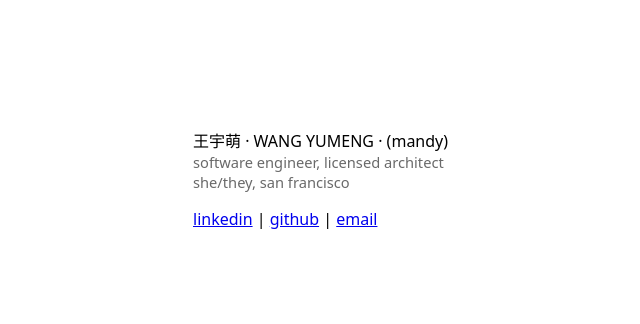
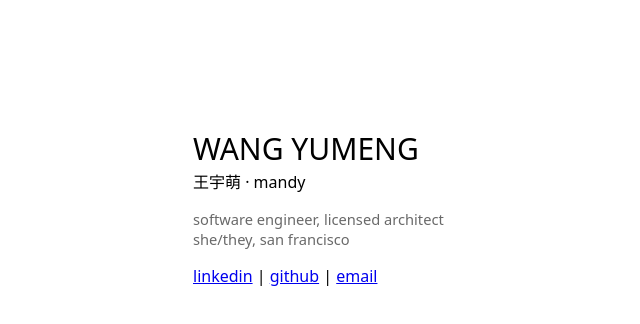
Before and after one commit to e-lu6a/e-lu6a, a plain HTML site: page index.html in a window 1280 px wide. Shown: the whole page, without its empty margins (63-703 px from the left). Drawn offline with Linux system fonts and the light colour scheme.

Commit message:
change styling

```diff
--- a/apply-to-all.css
+++ b/apply-to-all.css
@@ -1,7 +1,7 @@
 /** --- html elements --- */
 
 body {
-    font-family: ui-sans-serif,system-ui,-apple-system,BlinkMacSystemFont,Segoe UI,Roboto,Helvetica Neue,Arial,Noto Sans,sans-serif,Apple Color Emoji,Segoe UI Emoji,Segoe UI Symbol,Noto Color Emoji;
+    font-family: ui-sans-serif, system-ui, -apple-system, BlinkMacSystemFont, Segoe UI, Roboto, Helvetica Neue, Arial, Noto Sans, sans-serif, Apple Color Emoji, Segoe UI Emoji, Segoe UI Symbol, Noto Color Emoji;
     /* font-family: Helvetica, Arial, sans-serif; */
     margin: 10% 20%;
     /* width: fit-content; */
@@ -14,6 +14,12 @@ li {
 ul {
     padding-left: 0;
     margin: 10px 0px;
+}
+
+h1 {
+    font-size: 30px;
+    font-weight: normal;
+    margin-bottom: 0;
 }
 
 h2 {
--- a/index.html
+++ b/index.html
@@ -4,8 +4,9 @@
 </head>
 
 <body>
+  <h1>WANG YUMENG</h1>
+  <span class="subheading">王宇萌 &middot; mandy</span>
   <p>
-        王宇萌 &middot; WANG YUMENG &middot; (mandy)</br>
     <span class="small">software engineer, licensed architect</span><br />
     <span class="small">she/they, san francisco</span>
   </p>
```
Lines whose indentation alone changed are shown as unchanged.
